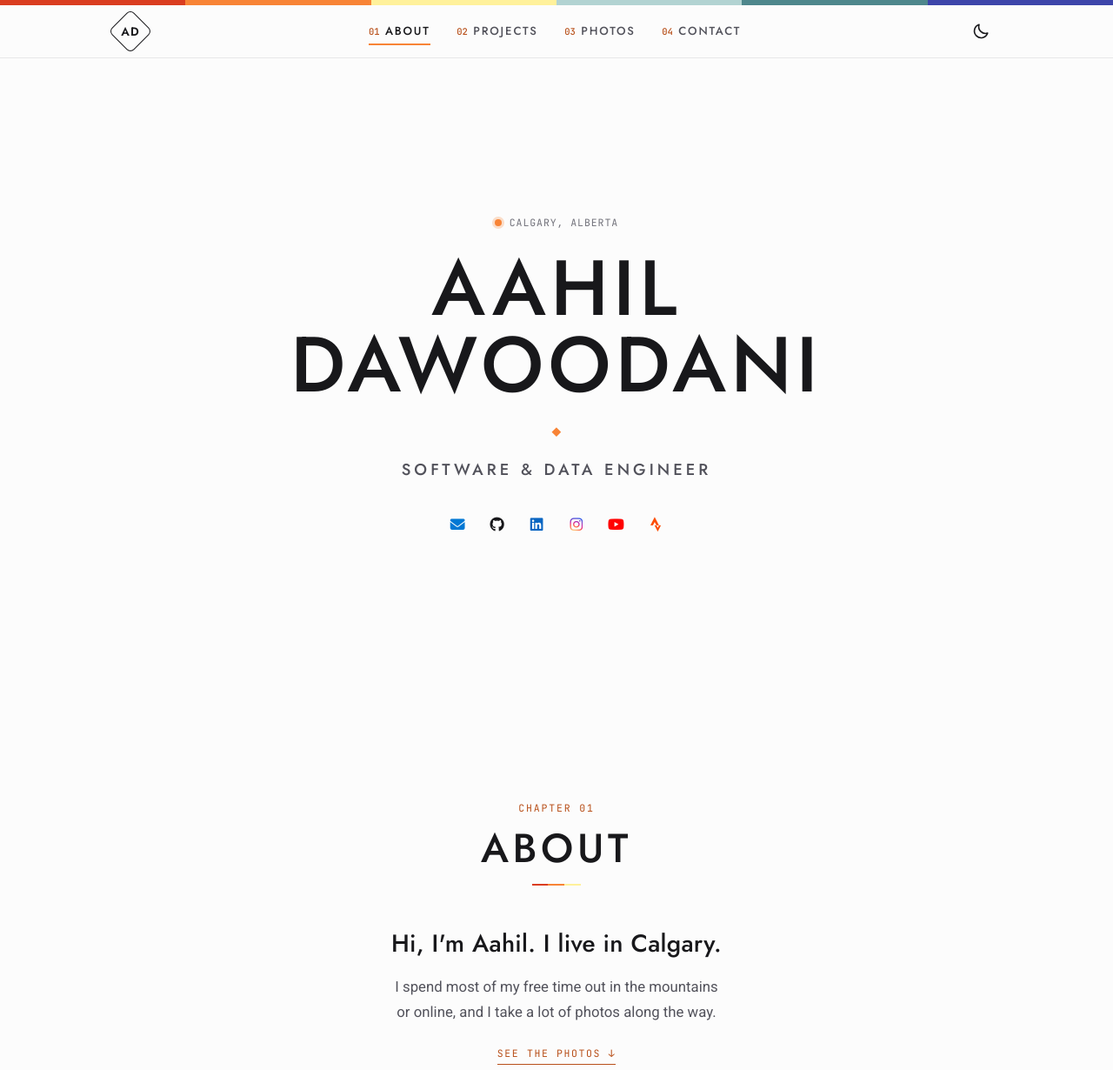
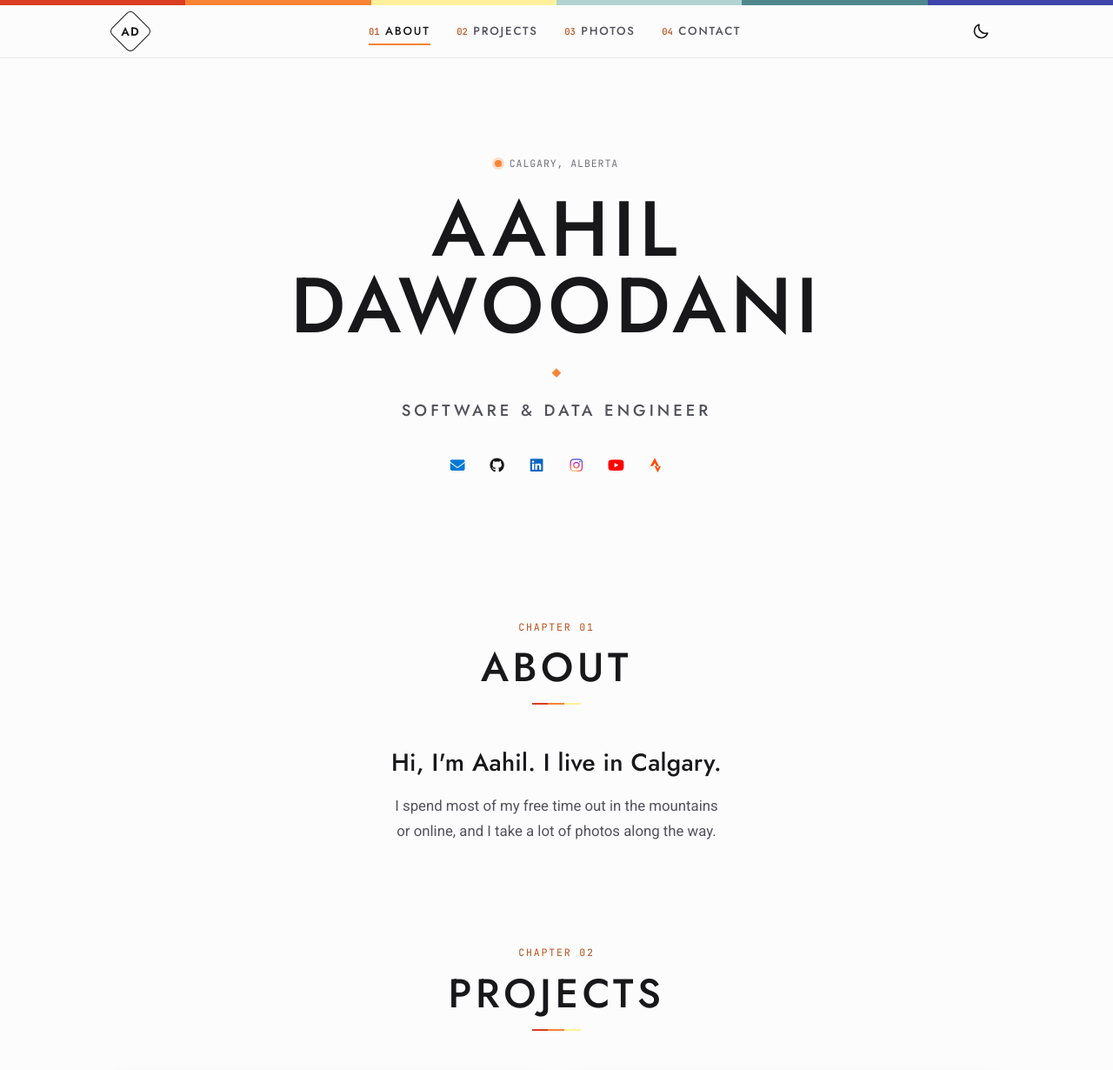
Before and after one commit to AahilD/PersonalWebsite, a plain HTML site: page index.html in a window 1280 px wide. Shown: the top 1230 px of the page at 87% size. Drawn offline with nearby package versions, Linux system fonts and the light colour scheme.

Commit message:
Tighten hero spacing and remove the photos link from About
Co-Authored-By: Claude Opus 5.5 <noreply@anthropic.com>

```diff
--- a/index.html
+++ b/index.html
@@ -101,7 +101,6 @@
           I spend most of my free time out in the mountains or online,
           and I take a lot of photos along the way.
         </p>
-        <a class="about-link" href="#photos">See the photos <span aria-hidden="true">&darr;</span></a>
       </div>
     </section>
 
--- a/styles.css
+++ b/styles.css
@@ -469,10 +469,15 @@ main,
   flex-direction: column;
   align-items: center;
   justify-content: center;
-  min-height: min(calc(100svh - 4rem), 760px);
+  min-height: min(72svh, 600px);
   padding-top: 3rem;
-  padding-bottom: 3rem;
+  padding-bottom: 1.5rem;
   text-align: center;
+}
+
+/* Less of a gap between the name and the first section. */
+.hero + .section {
+  padding-top: clamp(2.5rem, 6vw, 4rem);
 }
 
 .hud-line {
@@ -647,24 +652,6 @@ main,
   font-size: 1.05rem;
   line-height: 1.7;
   text-wrap: balance;
-}
-
-.about-link {
-  display: inline-block;
-  margin-top: 1.5rem;
-  font-family: var(--font-mono);
-  font-size: 0.72rem;
-  letter-spacing: 0.14em;
-  text-transform: uppercase;
-  color: var(--orange-ink);
-  text-decoration: none;
-  border-bottom: 1px solid currentColor;
-  padding-bottom: 0.15rem;
-  transition: opacity var(--t-fast) ease;
-}
-
-.about-link:hover {
-  opacity: 0.7;
 }
 
 /* ===== PROJECTS ===== */
```
